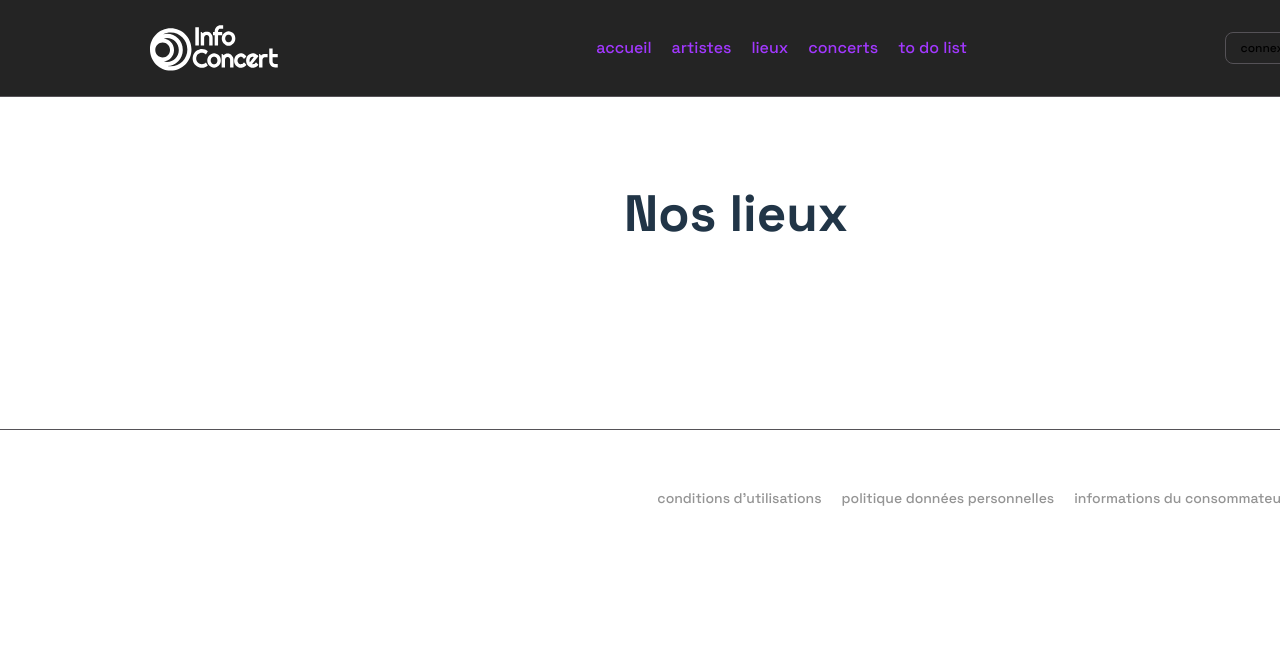
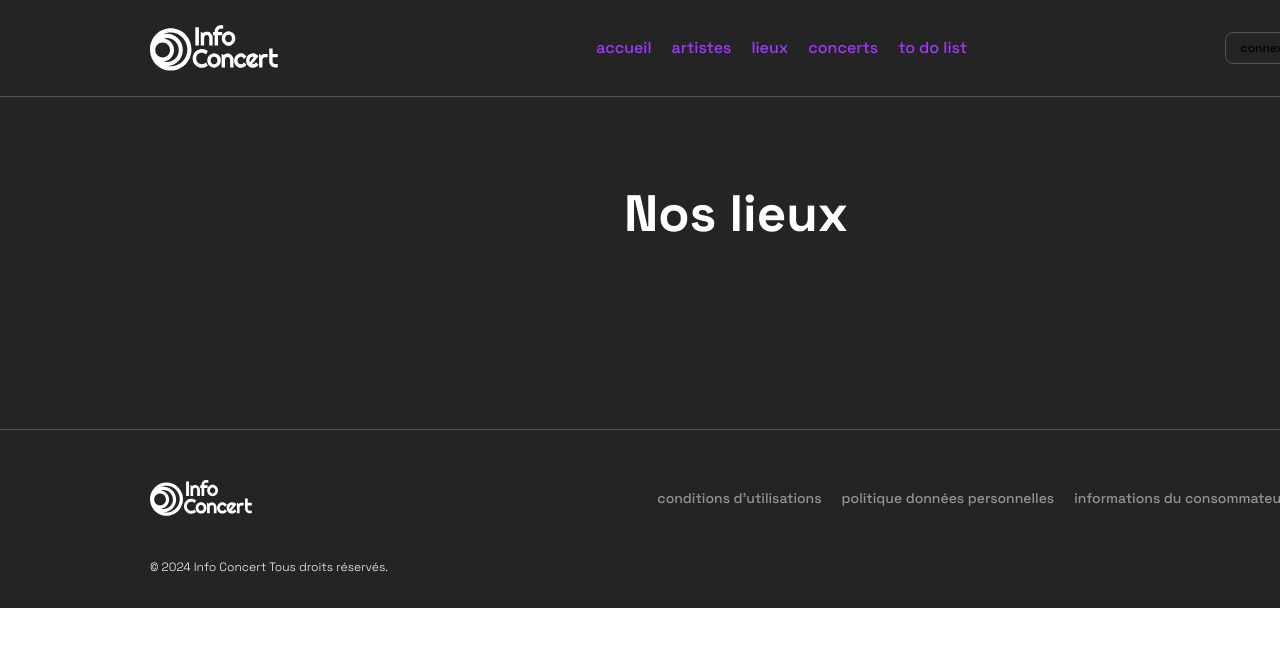
Before and after one commit to maelle-lagarde/info-concert, a React (Vite) app: page /lieux in a window 1280 px wide. Shown: the top 646 px of the page. Built offline with nearby package versions, Linux system fonts and the light colour scheme.

Commit message:
fixed design bug

```diff
--- a/src/style.css
+++ b/src/style.css
@@ -11,6 +11,7 @@ body {
 #detail {
   padding: 2rem 6rem 2rem 6rem;
   width: 100%;
+  background-color: #242424;
 }
 
 .wrapper {
@@ -24,6 +25,7 @@ h1 {
   text-align: center;
   padding-top: 20px;
   padding-bottom: 20px;
+  color: white;
 }
 
 h2 {
@@ -167,6 +169,7 @@ img#logo-nav {
   justify-content: space-around;
   padding: 20px 150px 20px 150px;
   border-top: 1px solid #555257;
+  background-color: #242424;
 }
 
 .row-footer {
```
